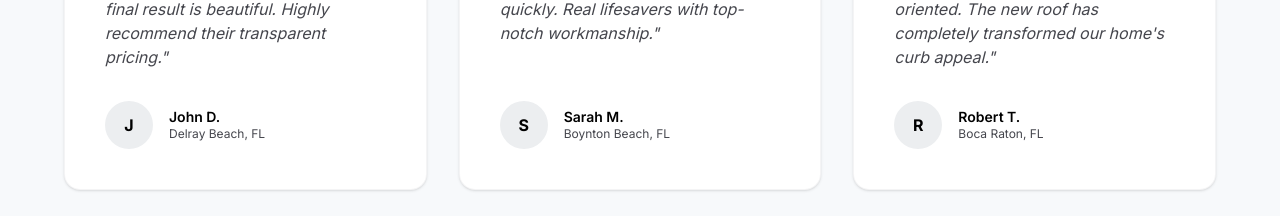
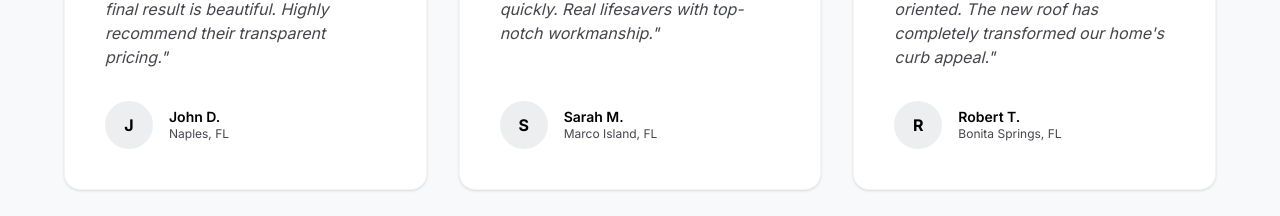
Before and after one commit to watsondroberts-dev/delray-quality-roofing, a React (Vite) app: page / in a window 1280 px wide. Shown: the part 3260-3476 px from the top of the page. Built offline with nearby package versions, Linux system fonts and the light colour scheme; no server answers; the database is empty.

Commit message:
Update Home.tsx

```diff
--- a/src/pages/Home.tsx
+++ b/src/pages/Home.tsx
@@ -218,17 +218,17 @@ export default function Home() {
               {
                 text: "replaced our old tile roof and the experience was exceptional. The team was professional, the job site was kept incredibly clean, and the final result is beautiful. Highly recommend their transparent pricing.",
                 author: "John D.",
-                location: "Delray Beach, FL"
+                location: "Naples, FL"
               },
               {
                 text: "We had a major leak after a storm. They responded incredibly fast, mitigated the damage immediately, and provided a permanent repair quickly. Real lifesavers with top-notch workmanship.",
                 author: "Sarah M.",
-                location: "Boynton Beach, FL"
+                location: "Marco Island, FL"
               },
               {
                 text: "From the first inspection to the final walkthrough, their communication was flawless. It's rare to find a contractor this reliable and detail-oriented. The new roof has completely transformed our home's curb appeal.",
                 author: "Robert T.",
-                location: "Boca Raton, FL"
+                location: "Bonita Springs, FL"
               }
             ].map((test, i) => (
               <div key={i} className="bg-white p-10 rounded-2xl shadow-sm border border-outline-variant/20 flex flex-col">
```
